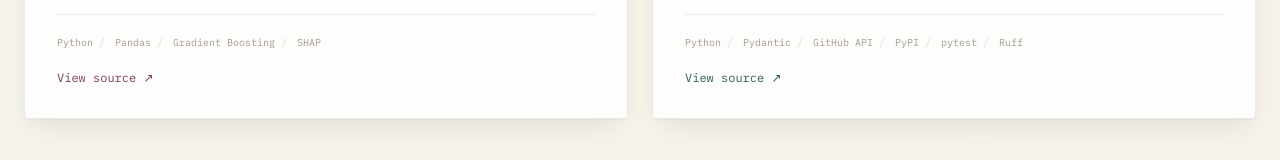
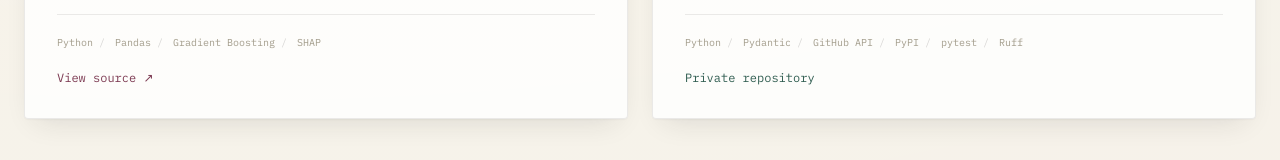
Before and after one commit to VenkataVarshiniC/my-portfolio, a React (Vite) app: page / in a window 1280 px wide. Shown: the part 3922-4082 px from the top of the page. Built offline with nearby package versions, Linux system fonts and the light colour scheme.

Commit message:
Handle private PULSE source gracefully

```diff
--- a/src/App.jsx
+++ b/src/App.jsx
@@ -87,6 +87,7 @@ const PROJECTS = [
     points: ["Declarative case specifications compile into deterministic GitHub and PyPI collection plans, with append-only raw snapshots and provenance for every observation", "Transparent candidate rules and explicit human review keep inference bounded — unknown findings stay unknown instead of being promoted automatically", "A reproducible HTTPX validation pipeline turns preserved evidence into repository summaries, cohort metrics, timelines, and generated forensic reports"],
     stack: ["Python", "Pydantic", "GitHub API", "PyPI", "pytest", "Ruff"],
     gh: "https://github.com/VenkataVarshiniC/pulse-ecosystem-release-forensics",
+    privateRepo: true,
   },
 ];
 
@@ -218,7 +219,7 @@ function useConsoleCommands() {
           "status: open to full-time, internships",
         ];
       case "case": {
-        if (!arg) return ["usage: case <sdie|ai-adoption-paradox|ledger>  or  case <#>"];
+        if (!arg) return ["usage: case <sdie|ai-adoption-paradox|ledger|pulse>  or  case <#>"];
         const c = findCase(arg);
         if (!c) return [`no case found for "${arg}" — try 'ls'`];
         const header = `${c.title} — ${c.sub}`;
@@ -228,7 +229,7 @@ function useConsoleCommands() {
           c.desc,
           ...c.points.map(p => `  · ${p}`),
           `stack: ${c.stack.join(", ")}`,
-          `source: ${c.gh}`,
+          `source: ${c.privateRepo ? "private repository" : c.gh}`,
         ];
       }
       case "research": {
@@ -682,9 +683,15 @@ function ProjectCard({ p, i }) {
             </span>
           ))}
         </div>
-        <a href={p.gh} target="_blank" rel="noreferrer" className={`mt-5 inline-flex items-center gap-1 font-mono text-xs ${a.text} transition-transform hover:translate-x-1`}>
-          View source ↗
-        </a>
+        {p.privateRepo ? (
+          <span className={`mt-5 inline-flex items-center gap-1 font-mono text-xs ${a.text}`}>
+            Private repository
+          </span>
+        ) : (
+          <a href={p.gh} target="_blank" rel="noreferrer" className={`mt-5 inline-flex items-center gap-1 font-mono text-xs ${a.text} transition-transform hover:translate-x-1`}>
+            View source ↗
+          </a>
+        )}
       </div>
     </Reveal>
   );
```
